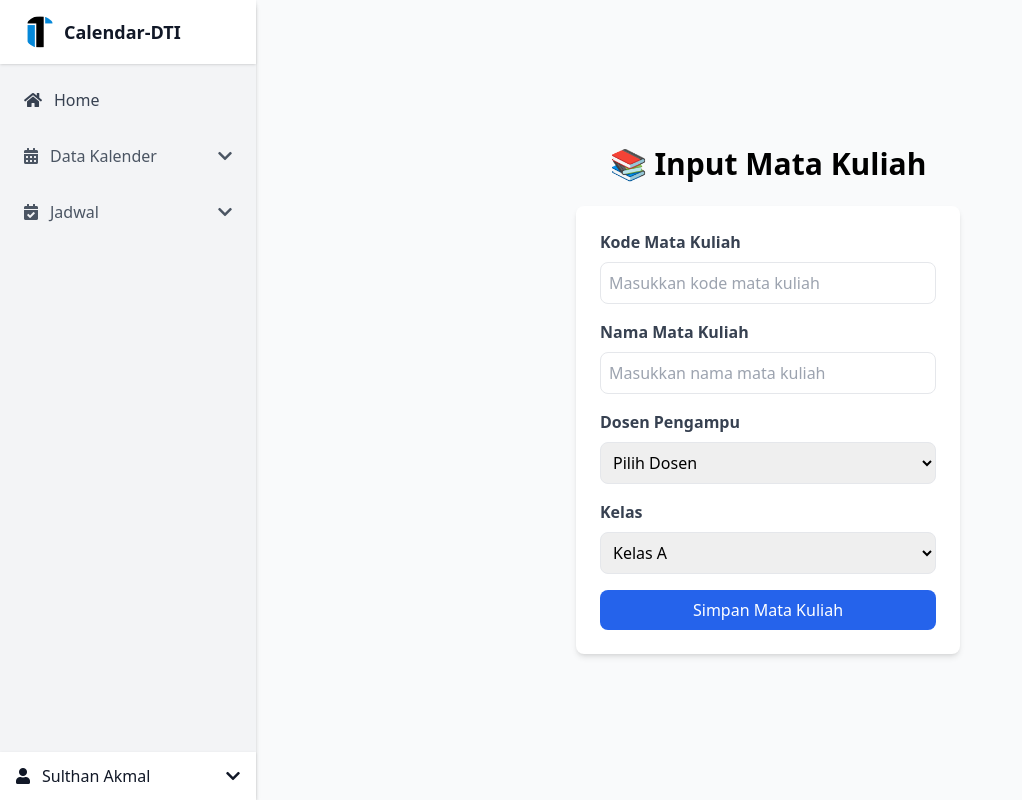
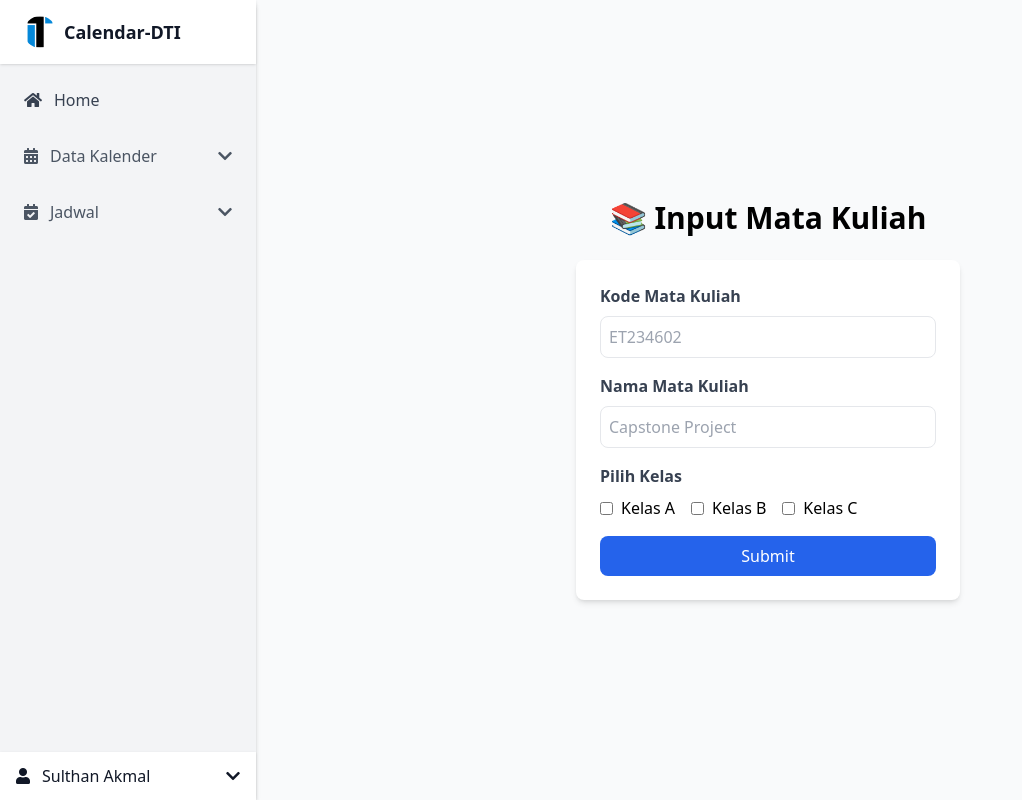
Before and after one commit to dzakiruw/calendar-dti, a Nuxt app: page /mata-kuliah in a window 1280 px wide. Shown: the whole page, without its empty margins (0-1022 px from the left). Built offline with nearby package versions, Linux system fonts and the light colour scheme.

Commit message:
dosen-matching, dosen, sidebar

```diff
--- a/components/sidebar.vue
+++ b/components/sidebar.vue
@@ -22,18 +22,21 @@
           <i :class="dropdowns.kalender ? 'fas fa-chevron-up' : 'fas fa-chevron-down'"></i>
         </button>
         <div v-if="dropdowns.kalender" class="ml-6 mt-2 space-y-1">
-          <a href="/mata-kuliah" class="block px-4 py-2 text-gray-600 hover:bg-gray-200 rounded-lg">
+          <NuxtLink to="/mata-kuliah" class="block px-4 py-2 text-gray-600 hover:bg-gray-200 rounded-lg">
             <i class="fas fa-book mr-2"></i> Mata Kuliah
-          </a>
-          <a href="#" class="block px-4 py-2 text-gray-600 hover:bg-gray-200 rounded-lg">
-            <i class="fas fa-user-tie mr-2"></i> Dosen
-          </a>
-          <a href="/ruang-kelas" class="block px-4 py-2 text-gray-600 hover:bg-gray-200 rounded-lg">
+          </NuxtLink>
+          <NuxtLink to="/dosen" class="flex items-center px-4 py-2 text-gray-700 hover:bg-gray-200 rounded-lg mt-4">
+            <i class="fas fa-user-tie mr-3"></i> Dosen
+          </NuxtLink>
+          <NuxtLink to="/ruang-kelas" class="block px-4 py-2 text-gray-600 hover:bg-gray-200 rounded-lg">
             <i class="fas fa-chalkboard-teacher mr-2"></i> Ruang Kelas
-          </a>
-          <a href="/jadwal-hindari" class="block px-4 py-2 text-gray-600 hover:bg-gray-200 rounded-lg">
+          </NuxtLink>
+          <NuxtLink to="/jadwal-hindari" class="block px-4 py-2 text-gray-600 hover:bg-gray-200 rounded-lg">
             <i class="fas fa-calendar-times mr-2"></i> Jadwal Hindari
-          </a>
+          </NuxtLink>
+          <NuxtLink to="/dosen-matching" class="flex items-center px-4 py-2 text-gray-700 hover:bg-gray-200 rounded-lg mt-4">
+            <i class="fas fa-link mr-3"></i> Dosen Matching
+          </NuxtLink>
         </div>
       </div>
 
--- /dev/null
+++ b/pages/dosen-matching.vue
@@ -0,0 +1,54 @@
+<template>
+  <div class="h-screen flex flex-col items-center justify-center">
+    <h1 class="text-3xl font-bold mb-6">📚 Match Dosen with Mata Kuliah</h1>
+
+    <form @submit.prevent="submitMatching" class="bg-white p-6 shadow-md rounded-lg w-96">
+      <div class="mb-4">
+        <label class="block text-gray-700 font-semibold">Pilih Mata Kuliah</label>
+        <select v-model="selectedMataKuliah" class="w-full mt-2 p-2 border rounded-lg" required>
+          <option disabled value="">Pilih Mata Kuliah</option>
+          <option v-for="(mataKuliah, index) in mataKuliahList" :key="index" :value="mataKuliah.name">{{ mataKuliah.name }}</option>
+        </select>
+      </div>
+
+      <div class="mb-4">
+        <label class="block text-gray-700 font-semibold">Pilih Dosen Pengampu</label>
+        <select v-model="selectedDosen" class="w-full mt-2 p-2 border rounded-lg" required>
+          <option disabled value="">Pilih Dosen</option>
+          <option v-for="(dosen, index) in dosenList" :key="index" :value="dosen.name">{{ dosen.name }}</option>
+        </select>
+      </div>
+
+      <button type="submit" class="bg-blue-600 text-white py-2 px-4 rounded-lg w-full hover:bg-blue-700">
+        Simpan Dosen dan Mata Kuliah
+      </button>
+    </form>
+  </div>
+</template>
+
+<script setup>
+import { ref } from "vue";
+
+// Simulate existing data (can be replaced with dynamic data from API or store)
+const mataKuliahList = ref([
+  { name: "Capstone Project" },
+  { name: "Advanced Programming" },
+]);
+
+const dosenList = ref([
+  { name: "Dosen 1" },
+  { name: "Dosen 2" },
+  { name: "Dosen 3" },
+]);
+
+const selectedMataKuliah = ref("");
+const selectedDosen = ref("");
+
+const submitMatching = () => {
+  alert(`Mata Kuliah: ${selectedMataKuliah.value}, Dosen: ${selectedDosen.value}`);
+};
+</script>
+
+<style scoped>
+/* Optional: Custom styles */
+</style>
--- a/pages/dosen.vue
+++ b/pages/dosen.vue
@@ -5,8 +5,23 @@
     <!-- Dosen Input Form -->
     <form @submit.prevent="submitDosen" class="bg-white p-6 shadow-md rounded-lg w-96">
       <div class="mb-4">
+        <label class="block text-gray-700 font-semibold">Kode Dosen</label>
+        <input type="text" v-model="kodeDosen" class="w-full mt-2 p-2 border rounded-lg" placeholder="D123" required />
+      </div>
+
+      <div class="mb-4">
         <label class="block text-gray-700 font-semibold">Nama Dosen</label>
-        <input type="text" v-model="dosenName" class="w-full mt-2 p-2 border rounded-lg" placeholder="Masukkan nama dosen" required />
+        <input type="text" v-model="namaDosen" class="w-full mt-2 p-2 border rounded-lg" placeholder="Dr. John Doe" required />
+      </div>
+
+      <div class="mb-4">
+        <label class="block text-gray-700 font-semibold">Level Dosen</label>
+        <select v-model="levelDosen" class="w-full mt-2 p-2 border rounded-lg" required>
+          <option disabled value="">Pilih Level Dosen</option>
+          <option>Junior</option>
+          <option>Senior</option>
+          <option>Professor</option>
+        </select>
       </div>
 
       <button type="submit" class="bg-blue-600 text-white py-2 px-4 rounded-lg w-full hover:bg-blue-700">
@@ -19,7 +34,7 @@
       <h2 class="text-xl font-bold">List of Dosen</h2>
       <ul class="mt-2">
         <li v-for="(dosen, index) in dosenList" :key="index" class="bg-gray-100 p-2 rounded-lg mt-2">
-          {{ dosen.name }}
+          {{ dosen.kode }} - {{ dosen.nama }} - {{ dosen.level }}
         </li>
       </ul>
     </div>
@@ -28,16 +43,28 @@
 
 <script setup>
 import { ref } from "vue";
-import { useRouter } from "vue-router";
 
-const router = useRouter();
-const dosenName = ref("");
+// Dosen details
+const kodeDosen = ref("");
+const namaDosen = ref("");
+const levelDosen = ref("");
+
+// Array to store dosen list
 const dosenList = ref([]);
 
+// Function to submit dosen data
 const submitDosen = () => {
-  if (dosenName.value.trim()) {
-    dosenList.value.push({ name: dosenName.value });
-    dosenName.value = ""; // Reset input after submission
+  if (kodeDosen.value.trim() && namaDosen.value.trim() && levelDosen.value.trim()) {
+    dosenList.value.push({
+      kode: kodeDosen.value,
+      nama: namaDosen.value,
+      level: levelDosen.value
+    });
+
+    // Reset form fields after submission
+    kodeDosen.value = "";
+    namaDosen.value = "";
+    levelDosen.value = "";
   }
 };
 </script>
--- a/pages/mata-kuliah.vue
+++ b/pages/mata-kuliah.vue
@@ -6,33 +6,32 @@
     <form @submit.prevent="submitMataKuliah" class="bg-white p-6 shadow-md rounded-lg w-96">
       <div class="mb-4">
         <label class="block text-gray-700 font-semibold">Kode Mata Kuliah</label>
-        <input type="text" v-model="kode" class="w-full mt-2 p-2 border rounded-lg" placeholder="Masukkan kode mata kuliah" required />
+        <input type="text" v-model="kode" class="w-full mt-2 p-2 border rounded-lg" placeholder="ET234602" required />
       </div>
 
       <div class="mb-4">
         <label class="block text-gray-700 font-semibold">Nama Mata Kuliah</label>
-        <input type="text" v-model="nama" class="w-full mt-2 p-2 border rounded-lg" placeholder="Masukkan nama mata kuliah" required />
+        <input type="text" v-model="nama" class="w-full mt-2 p-2 border rounded-lg" placeholder="Capstone Project" required />
       </div>
 
+      <!-- Kelas Multiple Choice (Checkboxes) -->
       <div class="mb-4">
-        <label class="block text-gray-700 font-semibold">Dosen Pengampu</label>
-        <select v-model="selectedDosen" class="w-full mt-2 p-2 border rounded-lg" required>
-          <option disabled value="">Pilih Dosen</option>
-          <option v-for="(dosen, index) in dosenList" :key="index" :value="dosen.name">{{ dosen.name }}</option>
-        </select>
-      </div>
-
-      <div class="mb-4">
-        <label class="block text-gray-700 font-semibold">Kelas</label>
-        <select v-model="kelas" class="w-full mt-2 p-2 border rounded-lg" required>
-          <option value="A">Kelas A</option>
-          <option value="B">Kelas B</option>
-          <option value="C">Kelas C</option>
-        </select>
+        <label class="block text-gray-700 font-semibold">Pilih Kelas</label>
+        <div class="flex flex-col sm:flex-row items-center mt-2">
+          <label class="flex items-center mr-4">
+            <input type="checkbox" v-model="kelas" value="A" class="mr-2" /> Kelas A
+          </label>
+          <label class="flex items-center mr-4">
+            <input type="checkbox" v-model="kelas" value="B" class="mr-2" /> Kelas B
+          </label>
+          <label class="flex items-center">
+            <input type="checkbox" v-model="kelas" value="C" class="mr-2" /> Kelas C
+          </label>
+        </div>
       </div>
 
       <button type="submit" class="bg-blue-600 text-white py-2 px-4 rounded-lg w-full hover:bg-blue-700">
-        Simpan Mata Kuliah
+        Submit
       </button>
     </form>
   </div>
@@ -45,7 +44,7 @@ import { ref } from "vue";
 const kode = ref("");
 const nama = ref("");
 const selectedDosen = ref("");
-const kelas = ref("A");
+const kelas = ref([]); // Use array to store multiple kelas selections
 
 const dosenList = ref([
   { name: "Dosen 1" },
@@ -55,15 +54,15 @@ const dosenList = ref([
 ]);
 
 const submitMataKuliah = () => {
-  alert(`Mata Kuliah: ${nama.value}, Kode: ${kode.value}, Dosen: ${selectedDosen.value}, Kelas: ${kelas.value}`);
+  alert(`Mata Kuliah: ${nama.value}, Kode: ${kode.value}, Dosen: ${selectedDosen.value}, Kelas: ${kelas.join(", ")}`);
   // Reset form fields after submission
   kode.value = "";
   nama.value = "";
   selectedDosen.value = "";
-  kelas.value = "A";
+  kelas.value = [];
 };
 </script>
 
 <style scoped>
-/* Optional: Styling */
+/* Optional: Custom styles */
 </style>
```
